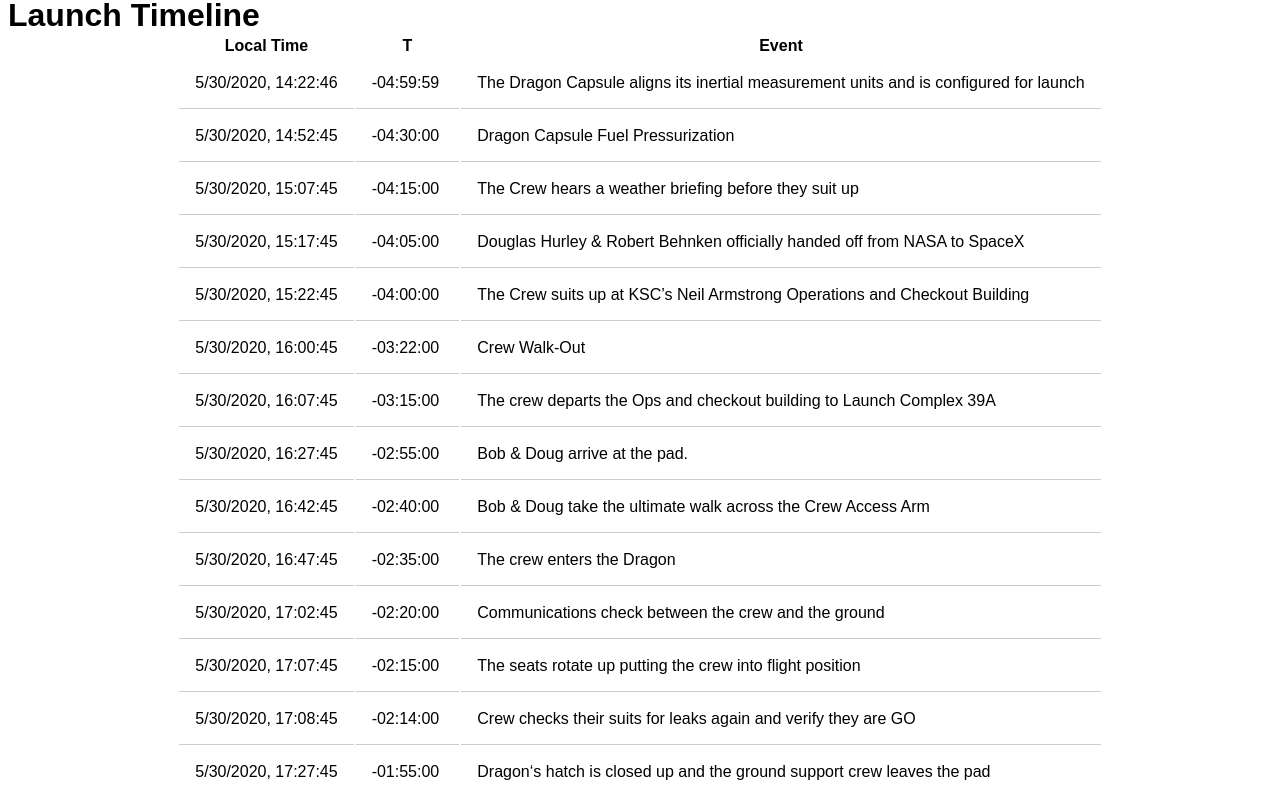
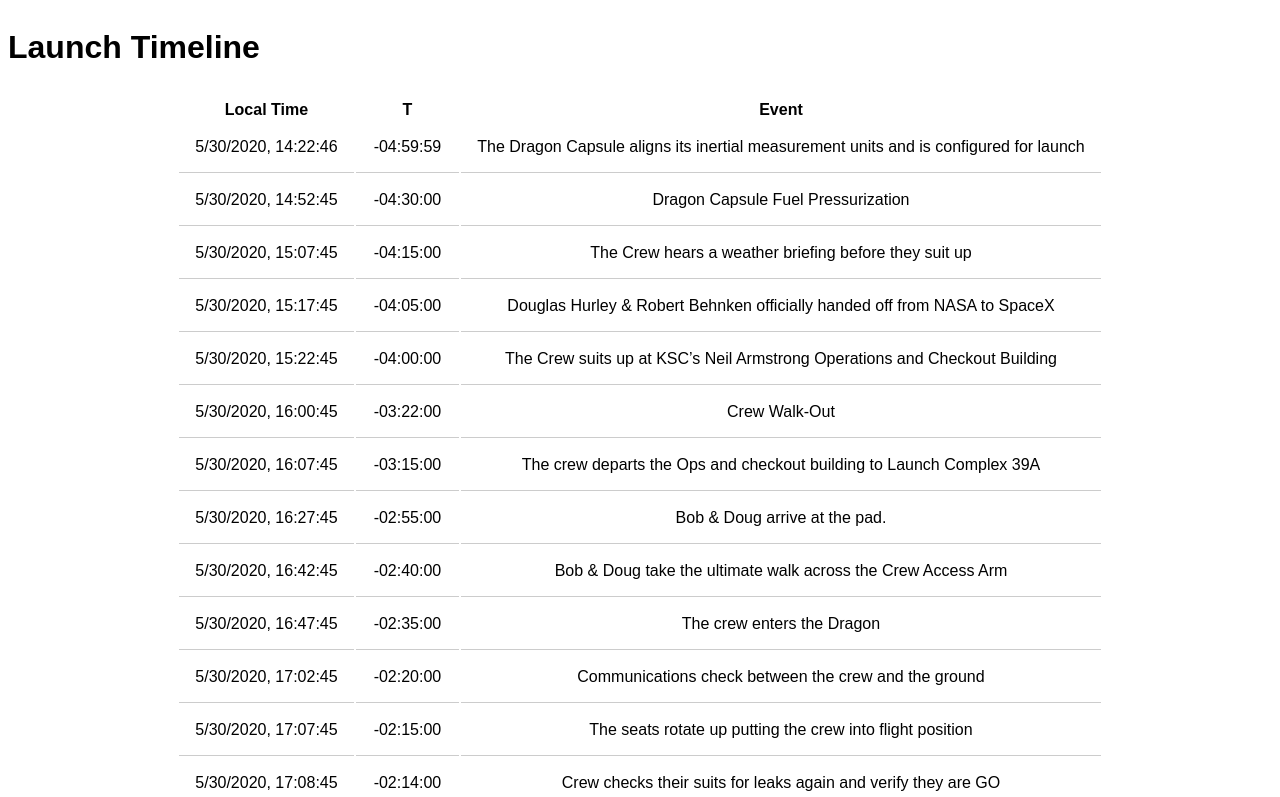
Before and after one commit to TacticalCode/dm2launch, a plain HTML site: page index.html in a window 1280 px wide. Shown: the part 1012-1809 px from the top of the page. Drawn offline with Linux system fonts and the light colour scheme.

Commit message:
Center Timeline Heading, Add Margin

```diff
--- a/index.html
+++ b/index.html
@@ -87,8 +87,8 @@ p {
 		<p><b>Live Streams</b>: <a href="https://www.youtube.com/user/spacexchannel" target="_blank">SpaceX</a>  | <a href="https://www.youtube.com/user/NASAtelevision" target="_blank">NASA</a> | <a href="https://www.youtube.com/user/spacexchannel" target="_blank">SpaceX MissionControl</a> | <a href="https://www.youtube.com/user/NASAtelevision" target="_blank">KSC Newsroom (Launchpad)</a></p>
 		<iframe src="https://www.youtube.com/embed/7o5QFgVLJ6U" allow="accelerometer; autoplay; encrypted-media; gyroscope; picture-in-picture" allowfullscreen="" style="width:532px; height:300px; margin: 0 auto;border: 0"></iframe>
 	</div>
-	<h1 style="margin: 0 auto;">Launch Timeline</h1>
-	<table style="margin: 0 auto;"><tbody id="timeline"></tbody></table>
+	<h1 style="margin: 1em auto;">Launch Timeline</h1>
+	<table style="margin: 0 auto; text-align: center;"><tbody id="timeline"></tbody></table>
 	<br><br><hr>
 	<p>Write me an <a href="mailto:damondransfeld@gmail.com" target="_blank">email</a> if you like this page, have a suggestion or related content.</p>
 	<p>Original page source and history at <a href="https://github.com/TacticalCode/dm2launch/" target="_blank">GitHub</a>. Shoutout to <a href="https://www.youtube.com/channel/UC6uKrU_WqJ1R2HMTY3LIx5Q" target="_blank">@EverydayAstronaut</a> who made <a href="https://everydayastronaut.com/dragon-2-dm-2-spacexs-first-crewed-mission/" target="_blank">a video about the detailed DM-2 launch timeline</a>, inspiring me to build this page.</p>
```
